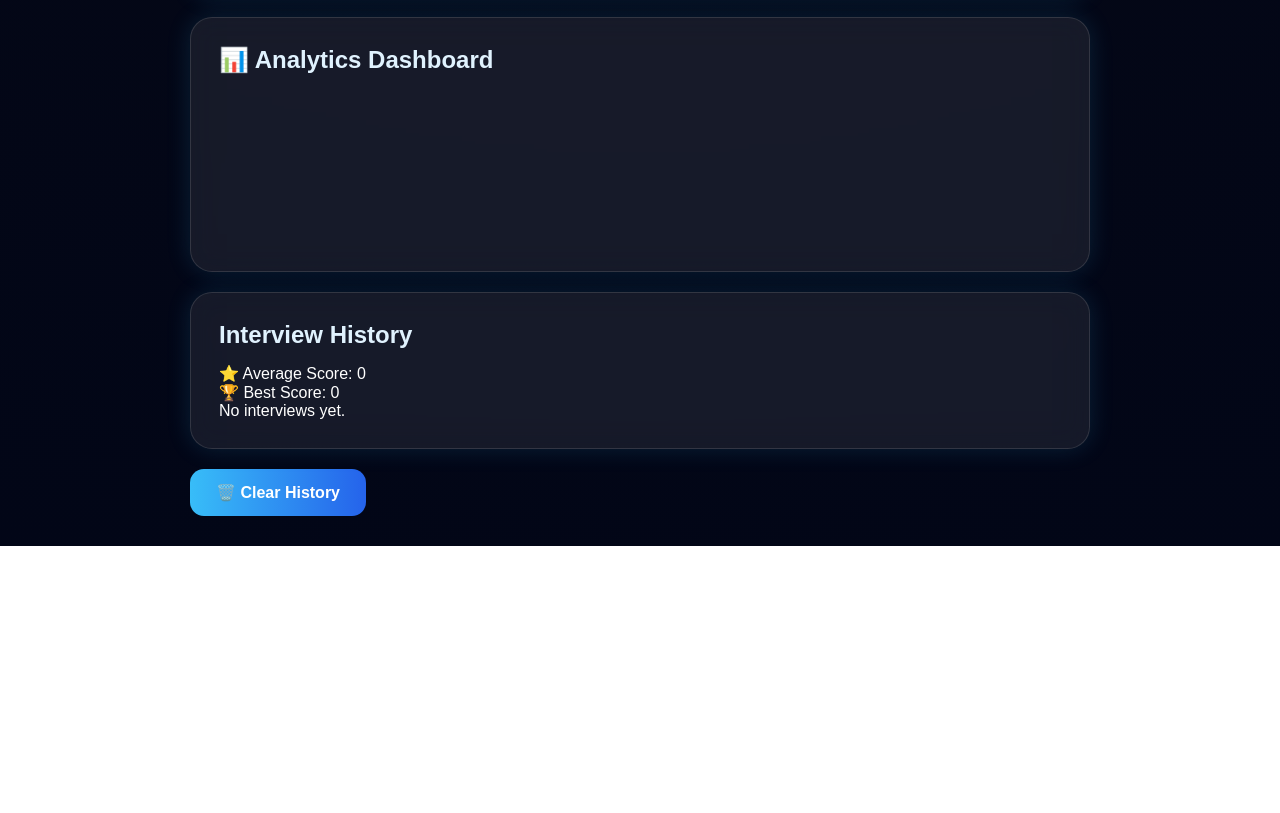
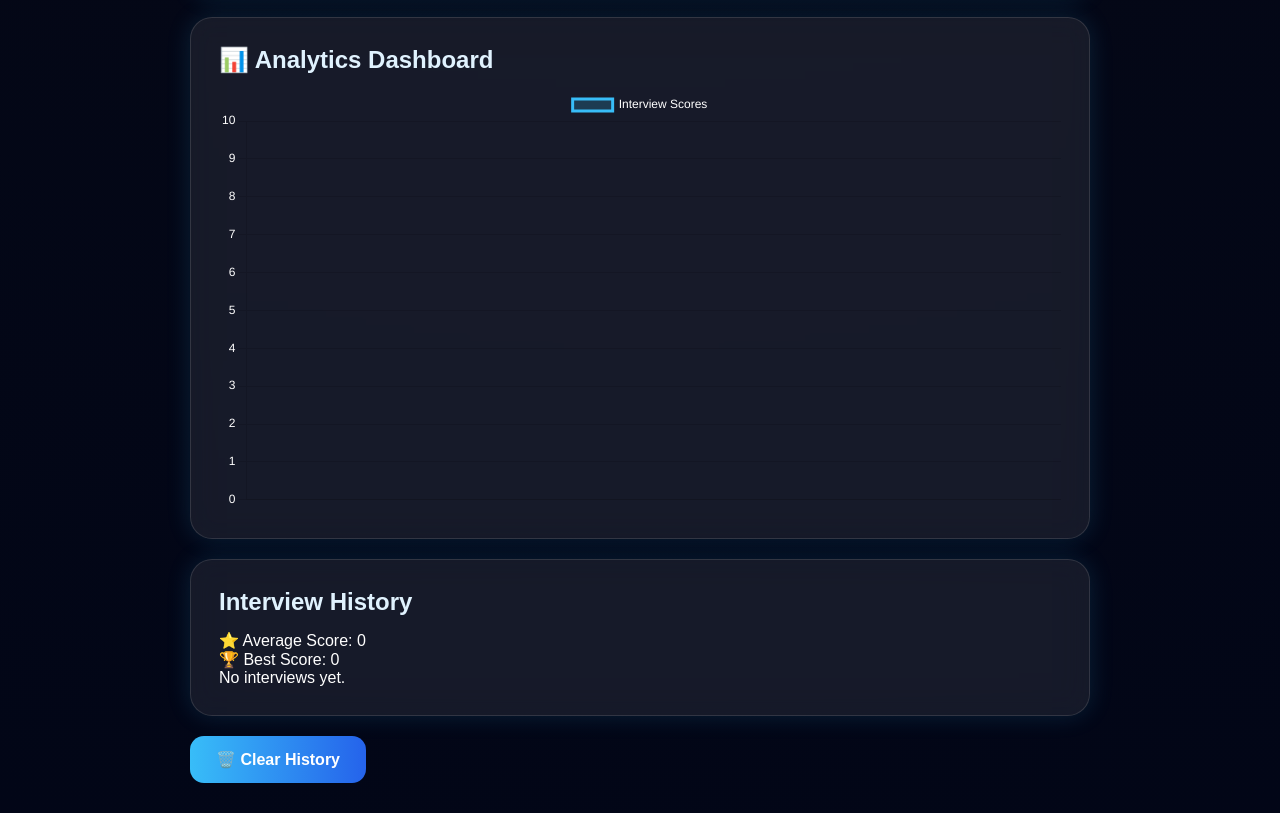
Before and after one commit to vivekkhatik617-dotcom/InterviewFlow-AI, a website: page index.html in a window 1280 px wide. Shown: the part 1385-2198 px from the top of the page. Before the commit the page ends 1931 px from the top, so only its background shows below. Drawn offline with nearby package versions, Linux system fonts and the light colour scheme; sample sign-in values are in the browser's storage.

```diff
--- a/index.html
+++ b/index.html
@@ -134,7 +134,7 @@
 
     </div>
 
-    <script src="https://cdnjs.cloudflare.com/ajax/libs/jspdf/2.5.1/jspdf.umd.min.js"></script>
+    <script src="https://cdn.jsdelivr.net/npm/chart.js"></script>
     <script src="https://cdnjs.cloudflare.com/ajax/libs/jspdf/2.5.1/jspdf.umd.min.js"></script>
     <script src="script.js"></script>
 
```
